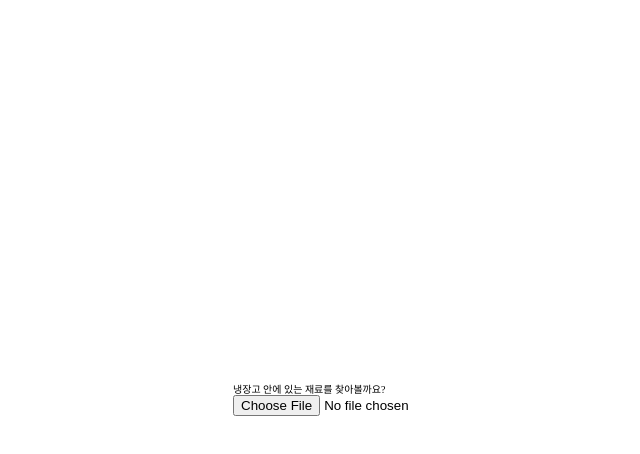
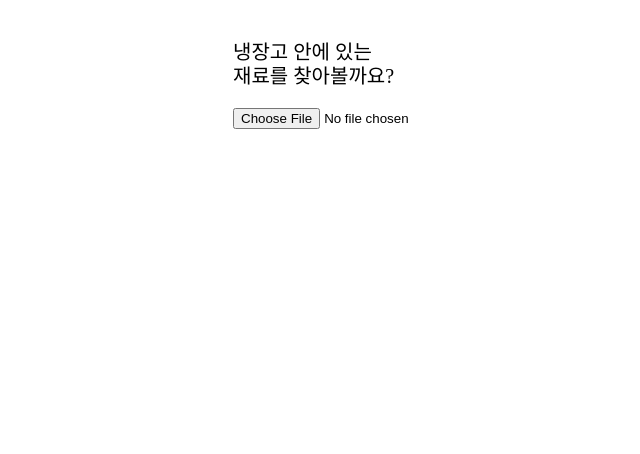
Before and after one commit to 100Gyeon/jjik-meok, a React (Create React App) app in the folder frontend/: page /refrigerator in a window 1280 px wide. Shown: the top 454 px of the page, without its empty margins (217-857 px from the left). Built offline with nearby package versions, Linux system fonts and the light colour scheme; a web font is replaced by a local one.

Commit message:
feat: 정확도 50% 이상일 때만 결과 보이도록 설정

```diff
--- a/frontend/src/pages/Refrigerator.jsx
+++ b/frontend/src/pages/Refrigerator.jsx
@@ -1,4 +1,5 @@
 import React, { useState } from 'react';
+import styled from 'styled-components';
 import * as tmImage from '@teachablemachine/image';
 
 function Refrigerator() {
@@ -7,7 +8,6 @@ function Refrigerator() {
   const metadataURL = URL + 'metadata.json';
 
   const [file, setFile] = useState('');
-  const [result, setResult] = useState('');
   const [loading, setLoading] = useState(false);
   const [ingredientList, setIngredientList] = useState([]);
 
@@ -17,9 +17,8 @@ function Refrigerator() {
     const prediction = await model.predict(tempImage, false);
 
     prediction.sort((a, b) => parseFloat(b.probability) - parseFloat(a.probability));
-    setIngredientList(prediction);
+    setIngredientList(prediction.filter((ingredient) => ingredient.probability * 100 > 50));
     setLoading(false);
-    setResult(prediction[0].className);
   };
 
   const handleChange = (e) => {
@@ -28,7 +27,6 @@ function Refrigerator() {
 
     setLoading(true);
     setIngredientList([]);
-    setResult('');
 
     if (targetFile) {
       reader.onload = () => setFile(reader.result.toString());
@@ -38,21 +36,55 @@ function Refrigerator() {
   };
 
   return (
-    <div>
-      <h1>냉장고 안에 있는 재료를 찾아볼까요?</h1>
+    <StyledRefrigerator>
+      <h1>
+        냉장고 안에 있는
+        <br />
+        재료를 찾아볼까요?
+      </h1>
       <div>
         <input onChange={handleChange} type="file" accept="image/*" />
-        {file && <img id="userImage" src={file} />}
+        {file && <StyledUserImage id="userImage" src={file} />}
       </div>
-      {loading && <div>결과 로딩 중</div>}
-      {result && (
-        <>
-          <div>{ingredientList[0].className}</div>
-          <div>{`${(ingredientList[0].probability * 100).toFixed(1)}%`}</div>
-        </>
+      {loading ? (
+        <div>결과 로딩 중</div>
+      ) : (
+        <StyledResult>
+          {ingredientList.map(({ className, probability }) => (
+            <div key={className}>
+              <span>{className}</span>
+              <span>{`${(probability * 100).toFixed(1)}%`}</span>
+            </div>
+          ))}
+        </StyledResult>
       )}
-    </div>
+    </StyledRefrigerator>
   );
 }
 
 export default Refrigerator;
+
+const StyledRefrigerator = styled.div`
+  min-height: calc(100vh - 8rem);
+
+  h1 {
+    font-size: 2rem;
+    line-height: 120%;
+    margin-bottom: 2rem;
+  }
+`;
+
+const StyledUserImage = styled.img`
+  width: 100%;
+  margin-bottom: 2rem;
+`;
+
+const StyledResult = styled.div`
+  font-size: 1.4rem;
+  div + div {
+    margin-top: 1rem;
+  }
+  span + span {
+    margin-left: 0.5rem;
+  }
+`;
```
